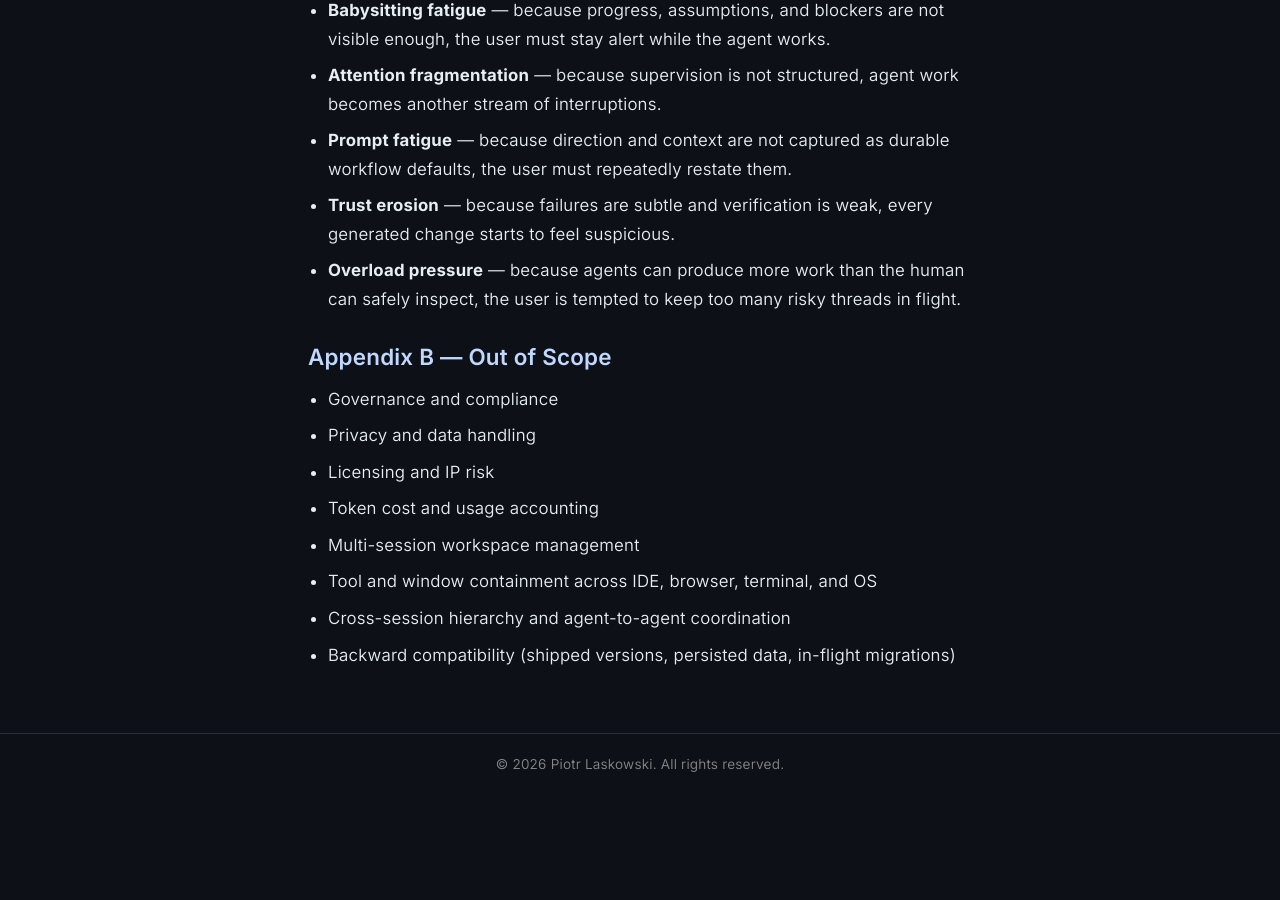
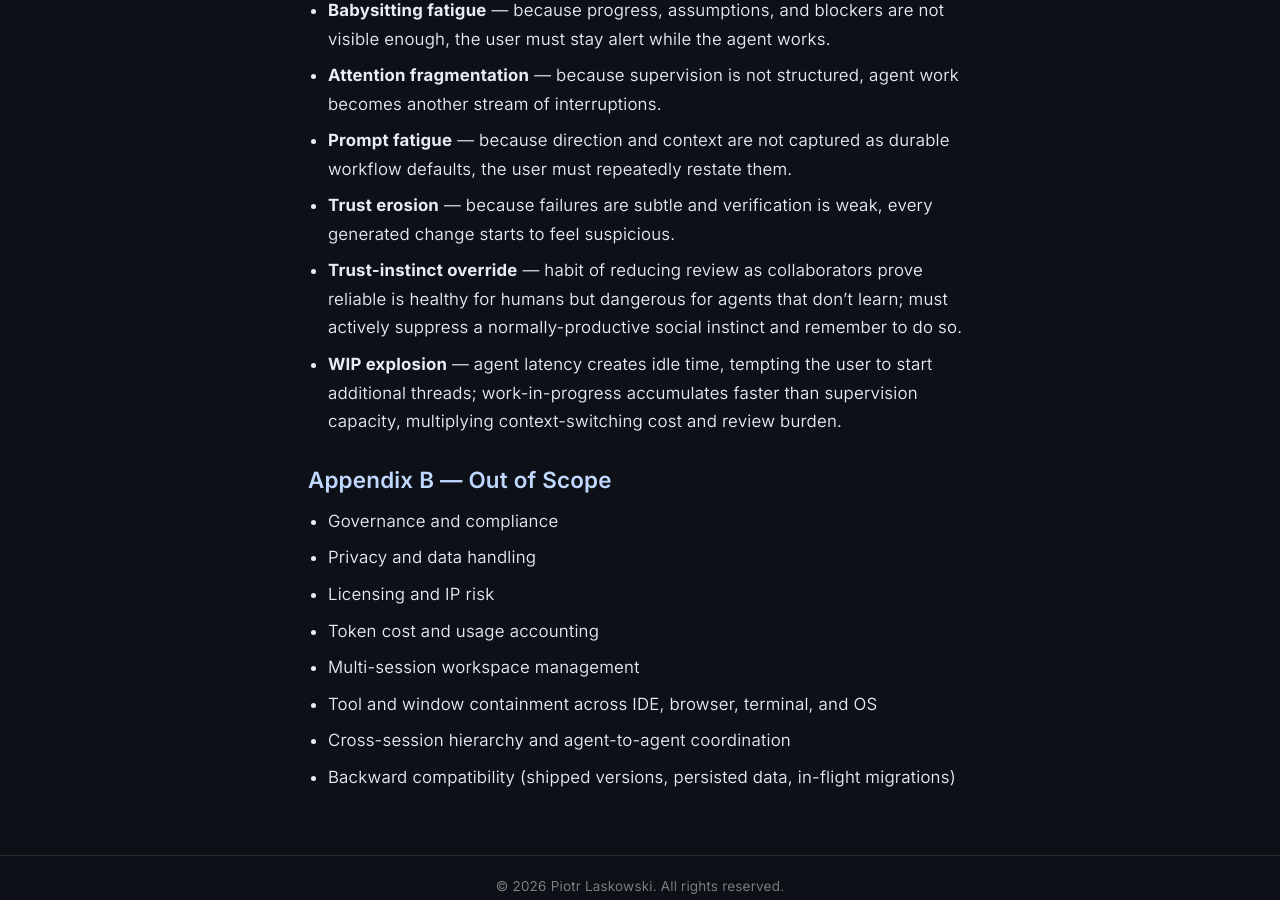
Before and after one commit to plaskowski/plaskowski.github.io, a Jekyll site: the page built from notes/agentic-coding-pains-catalog.md, in a window 1280 px wide and 900 px high, scrolled down 9501 px. Built offline with Jekyll 4.4.1, drawn with Linux system fonts in a browser that asks for light colours; before the commit the page ends 10297 px from its top, so only the background shows below that.

Commit message:
docs: refine human cost points in catalog
Replaced "Overload pressure" with two more precise points:
- Trust-instinct override: cost of suppressing productive social habit
- WIP explosion: latency-driven parallel work overload

Co-Authored-By: Claude Sonnet 4.5 <noreply@anthropic.com>

```diff
--- a/notes/agentic-coding-pains-catalog.md
+++ b/notes/agentic-coding-pains-catalog.md
@@ -175,7 +175,8 @@ These are the downstream costs that accumulate when the gaps above are not addre
 - **Attention fragmentation** — because supervision is not structured, agent work becomes another stream of interruptions.
 - **Prompt fatigue** — because direction and context are not captured as durable workflow defaults, the user must repeatedly restate them.
 - **Trust erosion** — because failures are subtle and verification is weak, every generated change starts to feel suspicious.
-- **Overload pressure** — because agents can produce more work than the human can safely inspect, the user is tempted to keep too many risky threads in flight.
+- **Trust-instinct override** — habit of reducing review as collaborators prove reliable is healthy for humans but dangerous for agents that don't learn; must actively suppress a normally-productive social instinct and remember to do so.
+- **WIP explosion** — agent latency creates idle time, tempting the user to start additional threads; work-in-progress accumulates faster than supervision capacity, multiplying context-switching cost and review burden.
 
 ## Appendix B — Out of Scope
 
```
